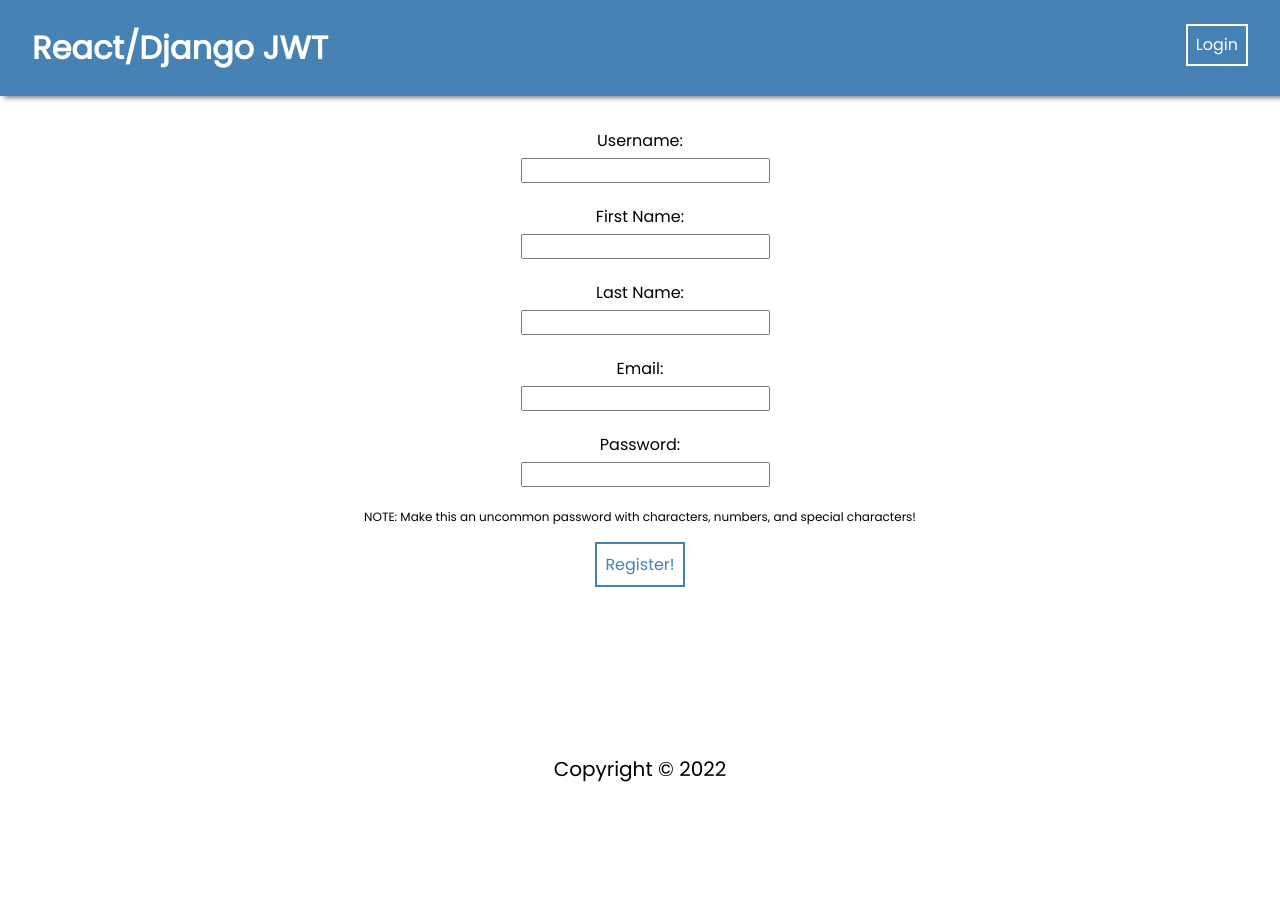
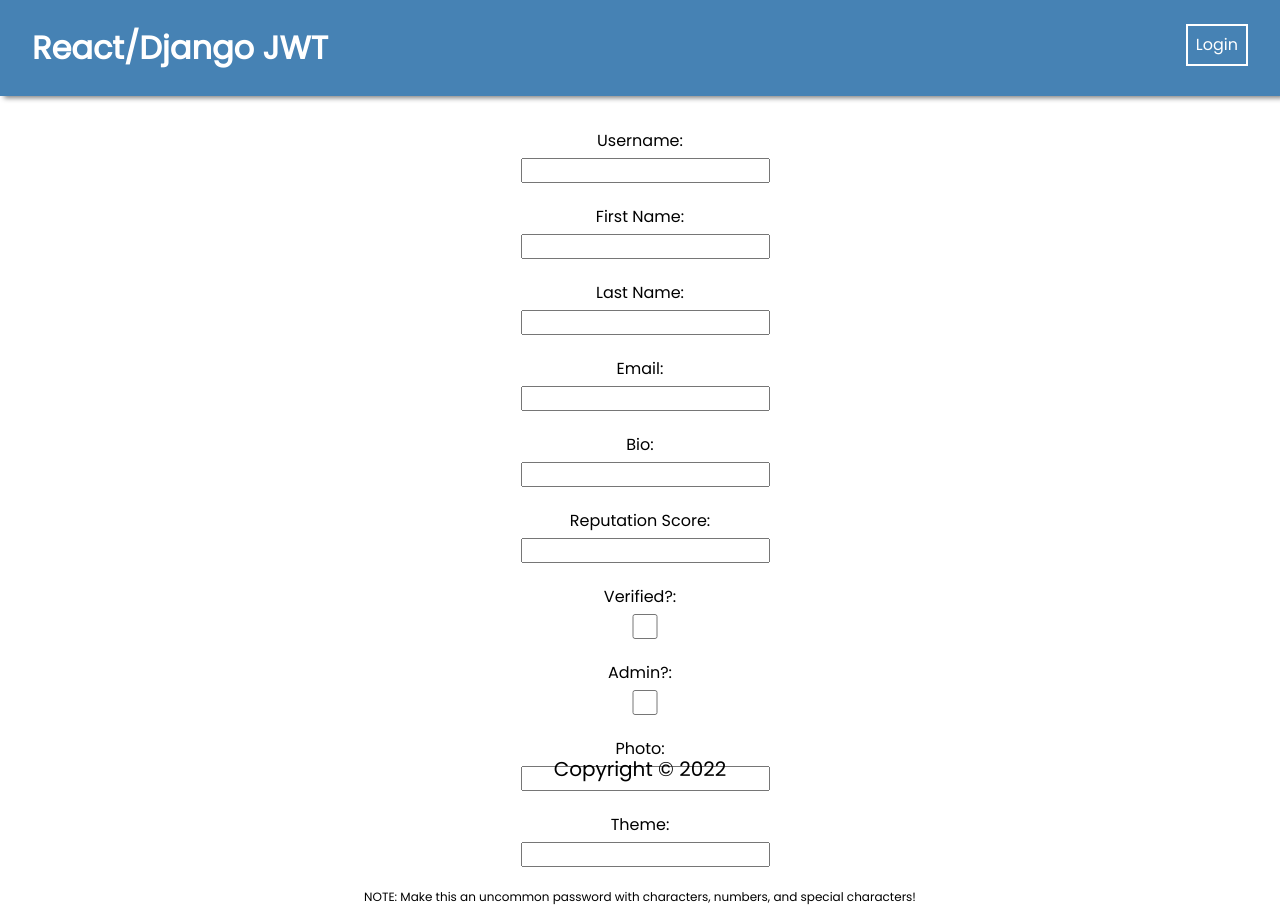
Before and after one commit to MarcCherries/Schedule-App-Capstone, a React (Create React App) app in the folder frontend/: page /register in a window 1280 px wide. Shown: the top 920 px of the page. Before the commit the page ends 800 px from the top, so only its background shows below. Built offline with nearby package versions, Linux system fonts and the light colour scheme.

Commit message:
git push to show instructors for question card

```diff
--- a/frontend/src/pages/RegisterPage/RegisterPage.js
+++ b/frontend/src/pages/RegisterPage/RegisterPage.js
@@ -10,11 +10,20 @@
     password: "",
     firstName: "",
     lastName: "",
+    user_bio: "",
+    user_reputation: "",
+    is_verified: "",
+    is_admin: "",
+    user_photo: "",
+    user_theme: "",
   };
+
+  console.log(defaultValues)
   const [formData, handleInputChange, handleSubmit] = useCustomForm(
     defaultValues,
     registerUser
   );
+  console.log(defaultValues)
 
   return (
     <div className="container">
@@ -56,11 +65,56 @@
           />
         </label>
         <label>
-          Password:{" "}
+          Bio:{" "}
           <input
             type="text"
-            name="password"
-            value={formData.password}
+            name="user_bio"
+            value={formData.user_bio}
+            onChange={handleInputChange}
+          />
+        </label>
+        <label>
+          Reputation Score:{" "}
+          <input
+            type="number"
+            name="user_reputation"
+            value={formData.user_reputation}
+            onChange={handleInputChange}
+          />
+        </label>
+        <label>
+          Verified?:{" "}
+          <input
+            type="checkbox"
+            name="is_verified"
+            value={formData.is_verified}
+            onChange={handleInputChange}
+          />
+        </label>
+        <label>
+          Admin?:{" "}
+          <input
+            type="checkbox"
+            name="is_admin"
+            value={formData.is_admin}
+            onChange={handleInputChange}
+          />
+        </label>
+        <label>
+          Photo:{" "}
+          <input
+            type="text"
+            name="user_photo"
+            value={formData.user_photo}
+            onChange={handleInputChange}
+          />
+        </label>
+        <label>
+          Theme:{" "}
+          <input
+            type="text"
+            name="user_theme"
+            value={formData.user_theme}
             onChange={handleInputChange}
           />
         </label>
```
Also changed, not shown: 2 other files (tests, documents, lock files or other folders).
